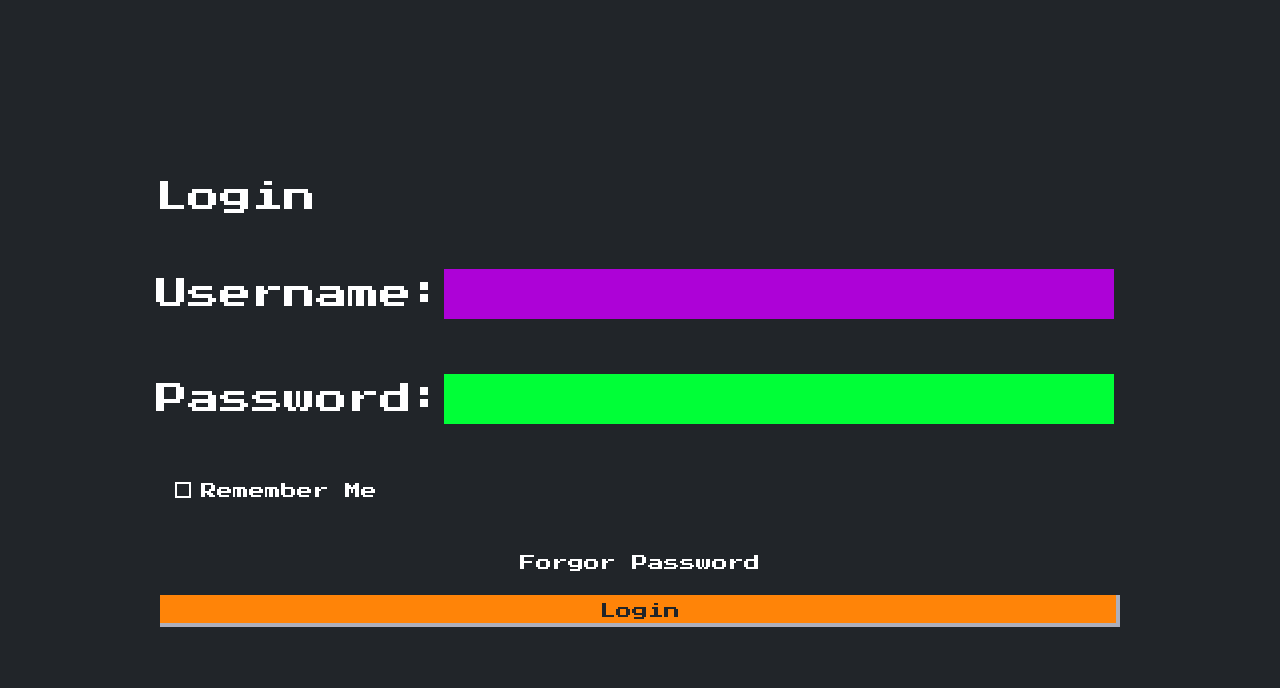
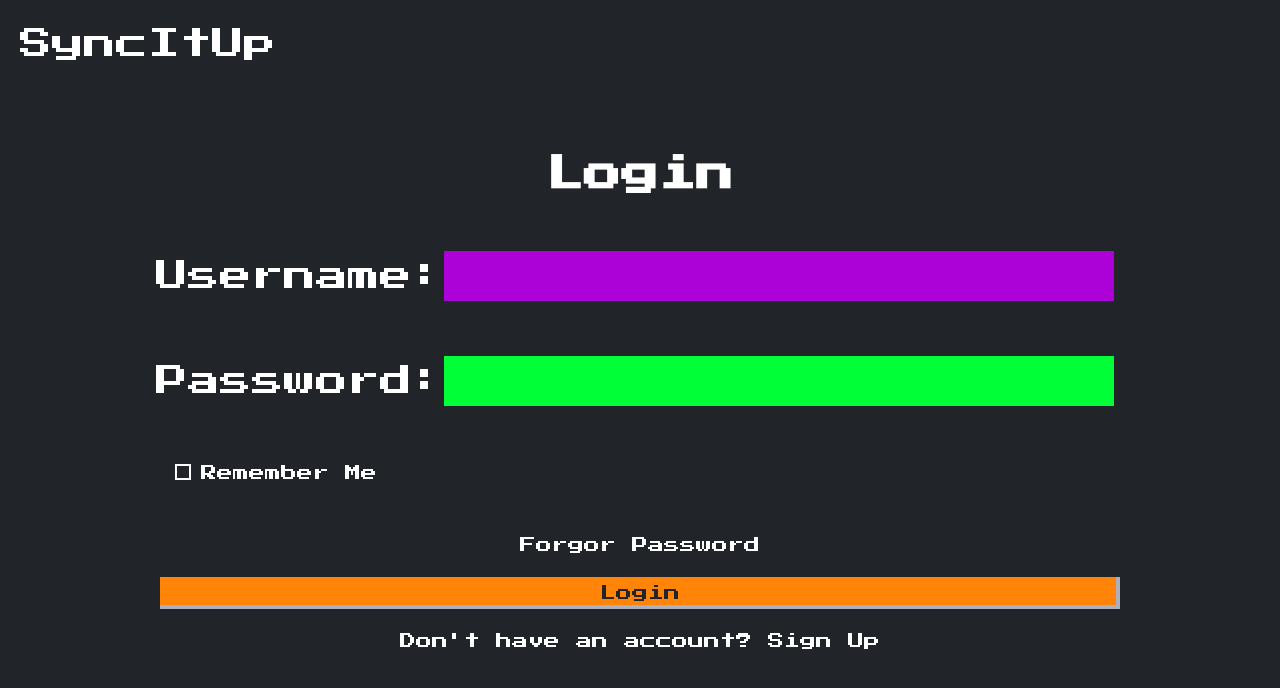
Before and after one commit to Aseel-Sh/HackUNT, a React (Vite) app in the folder FrontEnd/: page / in a window 1280 px wide. Shown: the top 688 px of the page. Built offline with nearby package versions, Linux system fonts and the light colour scheme.

Commit message:
Add top left text for login

```diff
--- a/FrontEnd/src/signIn.jsx
+++ b/FrontEnd/src/signIn.jsx
@@ -5,6 +5,19 @@ import 'nes.css/css/nes.min.css';
 export default function signIn() {
     const [username,setUsername] = useState('');
     const [password,setPassword] = useState('');
+
+    const styles = {
+        textDiv: {
+          position: 'absolute', // Position the div absolutely
+          top: 10,              // Align to the top
+          left: 10,             // Align to the left
+          padding: '10px',     // Padding for aesthetics
+          color: 'white',
+          border: '0', // Border for visibility
+          fontSize: '2rem',
+          zIndex: 10,          // Ensure it's above other elements
+        },
+      };
 
     //Backend logic here
 
@@ -19,21 +32,24 @@ export default function signIn() {
     }
 
     return(
-        <div class="nes-constainer is-dark"
-        style={{
-            border: "0"
-        }}
-        >
+        <div>
+            {/*Top Left Div */}
+            <label style={styles.textDiv}>SyncItUp</label>
+
+            {/*Login Title div */}
             <div class='nes-container is-dark'
                 style={{
-                fontSize: "2rem",
-                marginBottom: "2rem",
-                border: "0",
-                margin: "0"
+                    display: "flex",
+                    fontSize: "2rem",
+                    border: "0",
+                    margin: "0",
+                    alignContent: "center",
+                    justifyContent: "center"
                 }}
             >
-                <label>Login</label>
+                <h3>Login</h3>
             </div>
+            {/*Input Username and Password */}
             <div className="nes-container is-dark"
                 style={{
                     fontSize: "2rem",
@@ -79,15 +95,18 @@ export default function signIn() {
                 onChange={setPassword}/>
             </div>
             {/*Remember sign in and forgot password */}
+
             <div class='nes-container is-dark'
             style={{
                 margin: "0",
                 border: "0"
-            }}
-            >
-                <input type='checkbox' class="nes-checkbox is-dark" />
+            }}>
+                <label>
+                    <input type='checkbox' class="nes-checkbox is-dark" />
                 <span>Remember Me</span>
+            </label>
             </div>
+
 
             <div className='nes-container is-dark'
                 style={{
@@ -110,6 +129,7 @@ export default function signIn() {
                     padding: "0"
                 }}
             >Login</button>
+            <label>Don't have an account? <a href='https://google.com' style={{color:'white'}}>Sign Up</a></label>
             </div>
         </div>
     )
```
